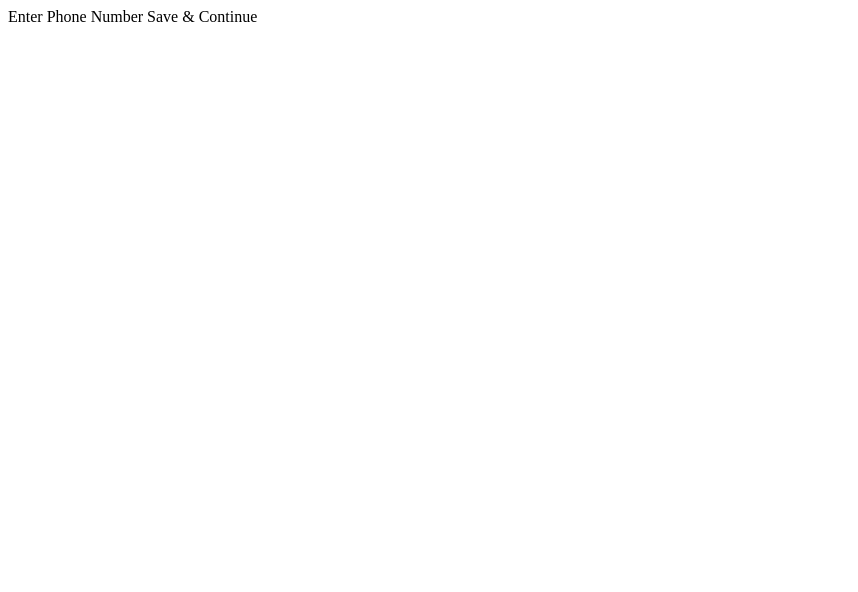
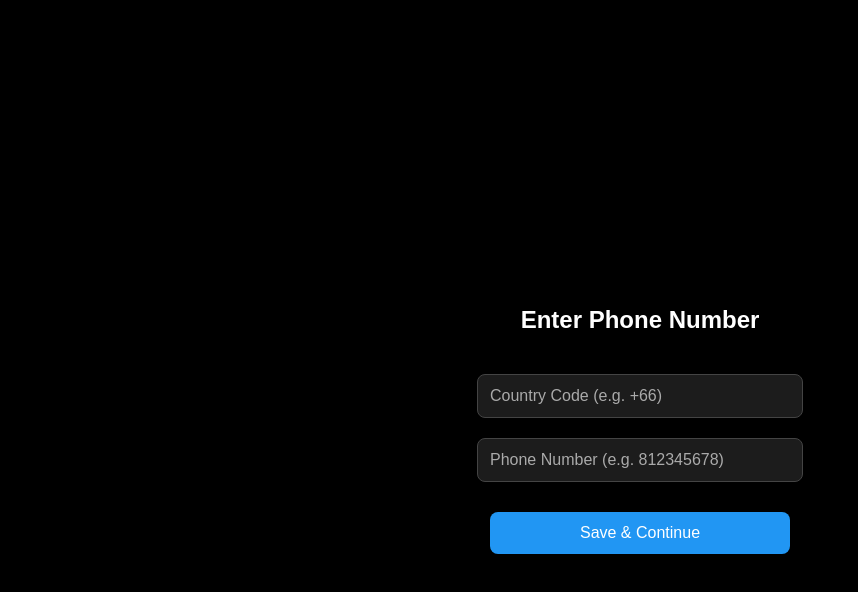
Before and after one commit to Memo-HateHTML/Anti-Drowsiness, a plain HTML site: page index.html in a window 1280 px wide. Shown: the whole page, without its empty margins (0-858 px from the left). Drawn offline with Linux system fonts and the light colour scheme.

Commit message:
Update index.html

```diff
--- a/index.html
+++ b/index.html
@@ -1 +1,104 @@
-Enter Phone Number Save & Continue
+<!DOCTYPE html>
+<html lang="en">
+  <head>
+    <meta charset="UTF-8" />
+    <title>SMS Setup</title>
+    <style>
+      html,
+      body {
+        margin: 0;
+        padding: 0;
+        width: 100%;
+        height: 100%;
+        background: black;
+        font-family: Arial, sans-serif;
+        color: white;
+      }
+
+      .container {
+        display: flex;
+        flex-direction: column;
+        justify-content: center;
+        align-items: center;
+        height: 100%;
+        padding: 20px;
+      }
+
+      h2 {
+        margin-bottom: 30px;
+        font-size: 24px;
+        color: white;
+      }
+
+      input {
+        width: 100%;
+        max-width: 300px;
+        padding: 12px;
+        margin: 10px 0;
+        border: 1px solid #444;
+        border-radius: 8px;
+        background-color: #1c1c1c;
+        color: white;
+        font-size: 16px;
+      }
+
+      input::placeholder {
+        color: #aaa;
+      }
+
+      button {
+        width: 100%;
+        max-width: 300px;
+        padding: 12px;
+        background-color: #2196f3;
+        color: white;
+        border: none;
+        border-radius: 8px;
+        cursor: pointer;
+        font-size: 16px;
+        margin-top: 20px;
+        transition: background-color 0.3s;
+      }
+
+      button:hover,
+      button:active {
+        background-color: #0b7dda;
+      }
+    </style>
+  </head>
+  <body>
+    <div class="container">
+      <h2>Enter Phone Number</h2>
+
+      <input
+        type="text"
+        id="countryCode"
+        placeholder="Country Code (e.g. +66)"
+      />
+      <input
+        type="text"
+        id="phoneNumber"
+        placeholder="Phone Number (e.g. 812345678)"
+      />
+      <button onclick="saveNumber()">Save & Continue</button>
+    </div>
+
+    <script>
+      function saveNumber() {
+        const countryCode = document.getElementById("countryCode").value.trim();
+        const phoneNumber = document.getElementById("phoneNumber").value.trim();
+
+        if (!countryCode.startsWith("+") || phoneNumber.length < 6) {
+          alert("Please enter a valid country code and phone number.");
+          return;
+        }
+
+        const fullNumber = countryCode + phoneNumber;
+
+        localStorage.setItem("alertPhoneNumber", fullNumber);
+
+        window.location.href = "main.html";
+      }
+    </script>
+  </body>
+</html>
```
